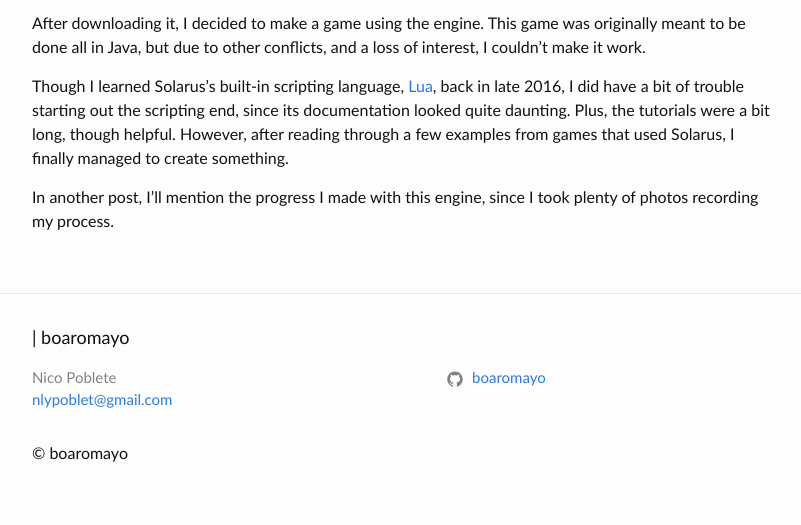
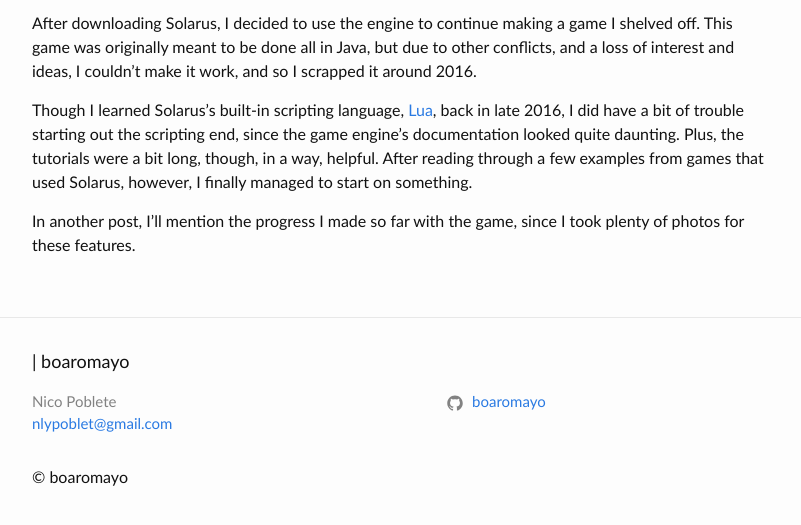
Before and after one commit to boaromayo/boaromayo.net-portfolio, a Jekyll site: the page built from _posts/2018-06-19-solarus-trials.md, in a window 1280 px wide, cut to the strip 443-977 px from the top of the page. Shown: the top 525 px of the strip, without its empty margins (238-1039 px from the left). Built offline with Jekyll 4.4.1, drawn with Linux system fonts in a browser that asks for light colours.

Commit message:
Edited new post

```diff
--- a/_posts/2018-06-19-solarus-trials.md
+++ b/_posts/2018-06-19-solarus-trials.md
@@ -12,8 +12,8 @@
 
 <img src="http://www.solarus-games.org/wp-content/uploads/2013/05/solarus-logo-black-on-transparent1.png" alt="solarus-games-logo" title="Solarus Is Pretty Decent" width="292.8" height="88.8" />
 
-After downloading it, I decided to make a game using the engine. This game was originally meant to be done all in Java, but due to other conflicts, and a loss of interest, I couldn't make it work.
+After downloading Solarus, I decided to use the engine to continue making a game I shelved off. This game was originally meant to be done all in Java, but due to other conflicts, and a loss of interest and ideas, I couldn't make it work, and so I scrapped it around 2016.
 
-Though I learned Solarus's built-in scripting language, [Lua](https://www.lua.org/), back in late 2016, I did have a bit of trouble starting out the scripting end, since its documentation looked quite daunting. Plus, the tutorials were a bit long, though helpful. However, after reading through a few examples from games that used Solarus, I finally managed to create something.
+Though I learned Solarus's built-in scripting language, [Lua](https://www.lua.org/), back in late 2016, I did have a bit of trouble starting out the scripting end, since the game engine's documentation looked quite daunting. Plus, the tutorials were a bit long, though, in a way, helpful. After reading through a few examples from games that used Solarus, however, I finally managed to start on something.
 
-In another post, I'll mention the progress I made with this engine, since I took plenty of photos recording my process.
+In another post, I'll mention the progress I made so far with the game, since I took plenty of photos for these features.
```
